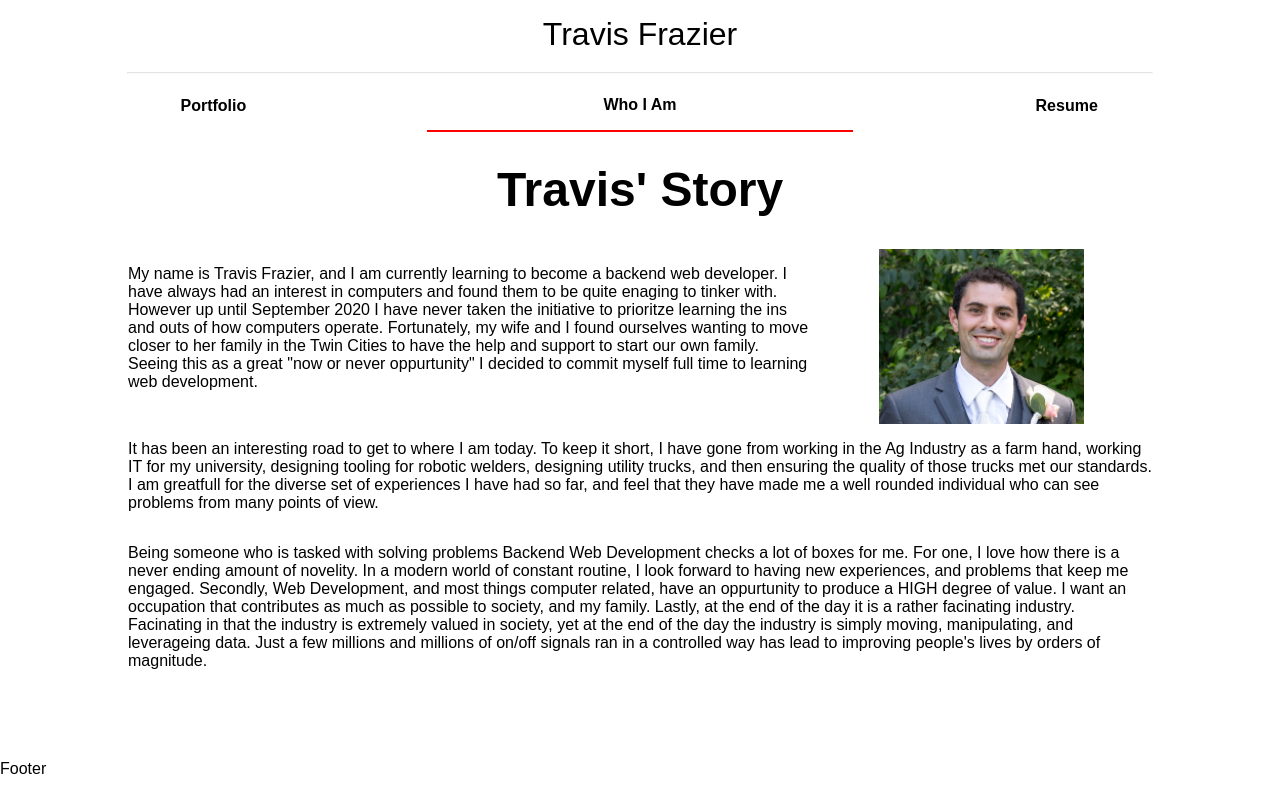
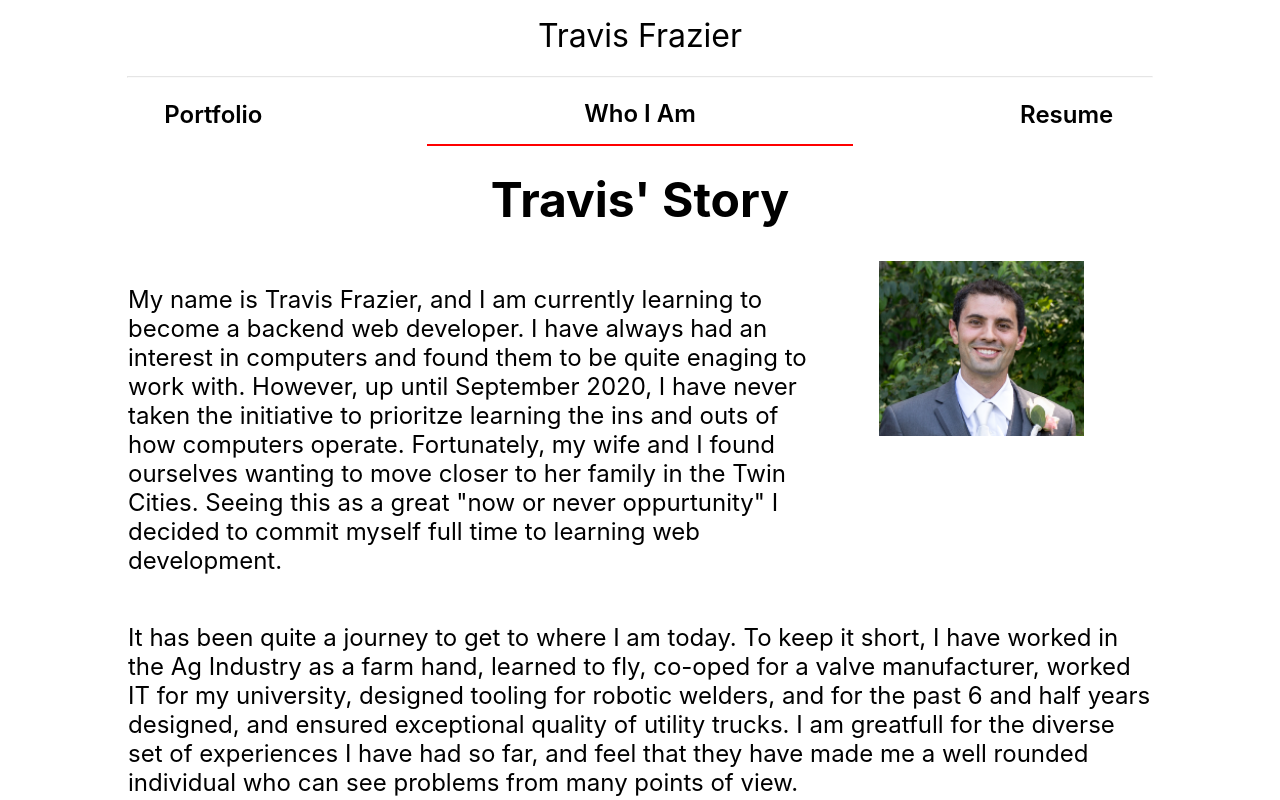
Before and after one commit to travisfraz/Project-10-Website-Portfolio, a React (Create React App) app: page /portfolio in a window 1280 px wide. Shown: the top 800 px of the page. Built offline with nearby package versions, Linux system fonts and the light colour scheme.

Commit message:
add card game projects, and edited written content

```diff
--- a/package.json
+++ b/package.json
@@ -15,6 +15,7 @@
   },
   "scripts": {
     "start": "node server/server.js",
+    "dev": "react-scripts start",
     "client": "react-scripts start",
     "build": "react-scripts build",
     "test": "react-scripts test",
--- a/src/App/components/about/AboutPage.js
+++ b/src/App/components/about/AboutPage.js
@@ -10,39 +10,48 @@ export default function AboutPage() {
             <section className={style.splitSection}>
                 <p className={style.column2Third}>
                     My name is Travis Frazier, and I am currently learning to become a backend web developer.
-                     I have always had an interest in computers and found them to be quite enaging to tinker with.
-                     However up until September 2020 I have never taken the initiative to prioritze learning the ins and outs
+                     I have always had an interest in computers and found them to be quite enaging to work with.
+                     However, up until September 2020, I have never taken the initiative to prioritze learning the ins and outs
                      of how computers operate.  Fortunately, my wife and I found ourselves
-                     wanting to move closer to her family in the Twin Cities to have the help and support to start our own family.
+                     wanting to move closer to her family in the Twin Cities.
                      Seeing this as a great "now or never oppurtunity" I decided to commit myself full time to learning web development.
                 </p>
                 <div className={style.column1Third}>
-                    <img className={style.profilePic} src={ProfilePic} />
+                    <img className={style.profilePic} src={ProfilePic} alt='' />
                 </div>
             </section>
             <section>
                 <p>
-                    It has been an interesting road to get to where I am today. To keep it short, I have gone from working in the Ag Industry as a farm hand, working IT for my university,
-                     designing tooling for robotic welders, designing utility trucks, and then ensuring the quality of those trucks met our standards.
+                    It has been quite a journey to get to where I am today. To keep it short, I have worked in the Ag Industry as a farm hand, learned to fly, co-oped for a valve manufacturer,
+                     worked IT for my university,
+                     designed tooling for robotic welders, and for the past 6 and half years designed, and ensured exceptional quality of utility trucks.
                      I am greatfull for the diverse set of experiences I have had so far, and feel that they have made me a well rounded
                      individual who can see problems from many points of view.
                 </p>
             </section>
             <section>
                 <p>
-                    Being someone who is tasked with solving problems
-                    Backend Web Development checks a lot of boxes for me.  For one, I love how there is a never ending amount of novelity.
+                    Looking towards the future, I can see a career in Backend Web Development being a rewarding occupation. I enjoy learning, being useful,
+                     and building things that few other people have built.
+                     Firstly, I pride myself in being able to master new skills. I can see this being a beneficial and well suited trait for an ever changing industry.
+                     Secondly, an occupation in the web industry, and tech industry overall, has the oppurtunity to produce a HIGH degree of value. I want an ocupation that contributes as much
+                     as possible to society, and want to work for a company that needs people who can get things done.
+                     Lastly, I want to build things that few other people are capable of building.  Looking back on my previous work expriences the only things that I bring up
+                     are the projects that were especially challenging, and that few other people have done at that company or in that industry.
+
+
+                </p>
+            </section>
+
+            <section>
+                <h1>EXTRA - Keeping for reference</h1>
+                <p>For one, I love how there is a never ending amount of novelity.
                      In a modern world of constant routine, I look forward to having new experiences, and problems that keep me engaged.
                      Secondly, Web Development, and most things computer related, have an oppurtunity to produce a HIGH degree of value.
                      I want an occupation that contributes as much as possible to society, and my family.  Lastly, at the end of the day it
                      is a rather facinating industry. Facinating in that the industry is extremely valued in society, yet at the end of the day
                      the industry is simply moving, manipulating, and leverageing data.  Just a few millions and millions of on/off signals ran in
-                     a controlled way has lead to improving people's lives by orders of magnitude.
-                </p>
-            </section>
-
-            <section>
-                <h2></h2>
+                     a controlled way has lead to improving people's lives by orders of magnitude.</p>
             </section>
         </div>
     )
--- a/src/App/components/footer/Footer.js
+++ b/src/App/components/footer/Footer.js
@@ -4,9 +4,7 @@ import style from './Footer.module.css'
 export default function Footer() {
     return(
         <div className={style.footer}>
-            <div>Footer</div>
-
-
+            <div></div>
         </div>
     )
 }
--- a/src/App/components/header/Header.module.css
+++ b/src/App/components/header/Header.module.css
@@ -1,6 +1,5 @@
 body {
-    font-family: Barlow, sans-serif;
-    font-size: 16px;
+
 }
 
 .headerUpper {
--- a/src/App/components/portfolio/PortfolioPage.js
+++ b/src/App/components/portfolio/PortfolioPage.js
@@ -2,7 +2,7 @@ import React from 'react'
 import pencilAndPaper from '../../../images/pencil_and_paper.jpg'
 import etsyStore from '../../../images/etsy_store.jpg'
 import tadaMeats from '../../../images/tada-meats.PNG'
-
+import deckOfCards from '../../../images/deck_of_cards.jpg'
 
 import style from './PortfolioPage.module.css'
 
@@ -13,10 +13,31 @@ export default function PortfolioPage() {
             <section className={style.portfolioIntro}>
                 <p>
                     Below you will find some of the projects that I have created.
-                     Each project will list some of the key skills that I learned or used will developing.
-                     Projects are listed in order of completion.
+                     Each project will list some of the key skills that I learned or used while developing, and a short description of the projects purpose.
                 </p>
             </section>
+
+            <hr className={style.sectionBreak} />
+
+            <div className={style.websiteElement}>
+                <a href='https://tada-meats-test.herokuapp.com/'>
+                    <div className={style.title}>Tada Meats</div>
+                    <img className={style.websiteImg} src={tadaMeats} alt='' />
+                </a>
+                <div className={style.projectDesc}>
+                    <div className={style.descTitle}>Project Description</div>
+                    <p>This website was built for a local meat processor. They were in need of a website to showcase there business, allow for online retail sales,
+                        and finalize custom processing orders.
+                    </p>
+                    <div className={style.descTitle}>Key Skills Used/Learned</div>
+                    <ul>
+                        <li>Languages/Libraries: React, Material UI </li>
+                        <li>Database: PostgreSQL</li>
+                        <li>Development Tools: MVC Backend Model, MVP Project Development, Env variables, NPM, Git</li>
+                        <li>Deployment Tools: Heroku, Git</li>
+                    </ul>
+                </div>
+            </div>
 
             <hr className={style.sectionBreak} />
 
@@ -25,7 +46,12 @@ export default function PortfolioPage() {
                     <div className={style.title}>Coding Journal</div>
                     <img className={style.websiteImg} src={pencilAndPaper} alt='' />
                 </a>
-                <div className={style.caption}>Image by flakeparadigm  via <a href='https://search.creativecommons.org/photos/fbd74fdd-a2f0-40b3-a369-32246d32de93'>Creative Commons</a></div>
+                <div className={style.caption}>"Photo - Pencil and Paper" by flakeparadigm is licensed under CC BY 2.0</div>
+                <div className={style.descTitle}>Project Description</div>
+                <p>
+                    My first deployed website. Built as a tool to reflect on the current days progress in learning to code.
+                </p>
+
                 <div className={style.projectDesc}>
                     <div className={style.descTitle}>Key Skills Used/Learned</div>
                     <ul>
@@ -44,6 +70,10 @@ export default function PortfolioPage() {
                     <div className={style.title}>Etsy Inspired Showroom</div>
                     <img className={style.websiteImg} src={etsyStore} alt='' />
                 </a>
+                <div className={style.descTitle}>Project Description</div>
+                <p>
+                    Built for an old co-worker's side hustle business, "Print Future 3D". Website was built to act as a buisiness and product gallery.
+                </p>
                 <div className={style.projectDesc}>
                     <div className={style.descTitle}>Key Skills Used/Learned</div>
                     <ul>
@@ -58,35 +88,20 @@ export default function PortfolioPage() {
             <hr className={style.sectionBreak} />
 
             <div className={style.websiteElement}>
-                <a href=''>
-                    <div className={style.title}>Tada Meats</div>
-                    <img className={style.websiteImg} src={tadaMeats} alt='' />
+                <a href='https://repl.it/@TravisFrazier1/RideTheBus#main.py'>
+                    <div className={style.title}>Card Game Modeling</div>
+                    <img className={style.websiteImg} src={deckOfCards} alt='' />
                 </a>
+                <div className={style.descTitle}>Project Description</div>
+                <p>
+                    Not a website, but a card game modeling progam. Built after a few friends and I were debating the odds of passing each and all four levels of a card game.
+                </p>
+                <div className={style.caption}>"Deck of Cards" by LuluP is licensed under CC BY-NC-ND 2.0</div>
                 <div className={style.projectDesc}>
                     <div className={style.descTitle}>Key Skills Used/Learned</div>
                     <ul>
-                        <li>Languages/Libraries: React, Material UI </li>
-                        <li>Database: PostgreSQL</li>
-                        <li>Development Tools: MVC Backend Model, MVP Project Development, Env variables, NPM, Git</li>
-                        <li>Deployment Tools: Heroku, Git</li>
-                    </ul>
-                </div>
-            </div>
-
-            <hr className={style.sectionBreak} />
-
-            <div className={style.websiteElement}>
-                <a href='https://repl.it/@TravisFrazier1/RideTheBus#main.py'>
-                    <div className={style.title}>Tada Meats</div>
-                    <img className={style.websiteImg} src={tadaMeats} alt='' />
-                </a>
-                <div className={style.projectDesc}>
-                    <div className={style.descTitle}>Key Skills Used/Learned</div>
-                    <ul>
-                        <li>Languages/Libraries: React, Material UI </li>
-                        <li>Database: PostgreSQL</li>
-                        <li>Development Tools: MVC Backend Model, MVP Project Development, Env variables, NPM, Git</li>
-                        <li>Deployment Tools: Heroku, Git</li>
+                        <li>Languages/Libraries: Python </li>
+                        <li>Development Tools: ReplIt</li>
                     </ul>
                 </div>
             </div>
--- a/src/App/components/portfolio/PortfolioPage.module.css
+++ b/src/App/components/portfolio/PortfolioPage.module.css
@@ -18,13 +18,15 @@
 
 .websiteElement {
     padding: 40px 0 0 0;
-    transition: 0.5s;
     position: relative;
     width: 600px;
-    height: 600px;
 }
 
-    .websiteElement:hover {
+    .websiteElement img {
+        transition: 0.5s;
+    }
+
+    .websiteElement img:hover {
         opacity: 0.8;
     }
 
--- a/src/App/components/resume/ResumePage.js
+++ b/src/App/components/resume/ResumePage.js
@@ -6,7 +6,7 @@ export default function ResumePage() {
     return(
         <div className={style.resumePageContainer}>
             <h1 className={style.resumeTitle}>Travis' Resume</h1>
-            <iframe className={style.resume} src="https://drive.google.com/file/d/1qfGNoepOdOwkjDlEmIEl_BR_WL88gNS1/preview?resourcekey=null"></iframe>
+            <iframe title='resume' className={style.resume} src="https://drive.google.com/file/d/13qGUKZVMKCNt5g65VKXCDiX7_6SgBHIV/preview?resourcekey=null"></iframe>
         </div>
     )
 }
--- a/src/index.css
+++ b/src/index.css
@@ -1,10 +1,11 @@
 body {
   margin: 0;
-  font-family: -apple-system, BlinkMacSystemFont, 'Segoe UI', 'Roboto', 'Oxygen',
-    'Ubuntu', 'Cantarell', 'Fira Sans', 'Droid Sans', 'Helvetica Neue',
-    sans-serif;
+  font-family: Barlow, -apple-system, BlinkMacSystemFont, 'Segoe UI', 'Roboto', 'Oxygen',
+  'Ubuntu', 'Cantarell', 'Fira Sans', 'Droid Sans', 'Helvetica Neue',
+  sans-serif;
   -webkit-font-smoothing: antialiased;
   -moz-osx-font-smoothing: grayscale;
+  font-size: 24px;
 }
 
 code {
```
Also changed, not shown: src/images/deck_of_cards.jpg (added), 1 other file (tests, documents, lock files or other folders).
